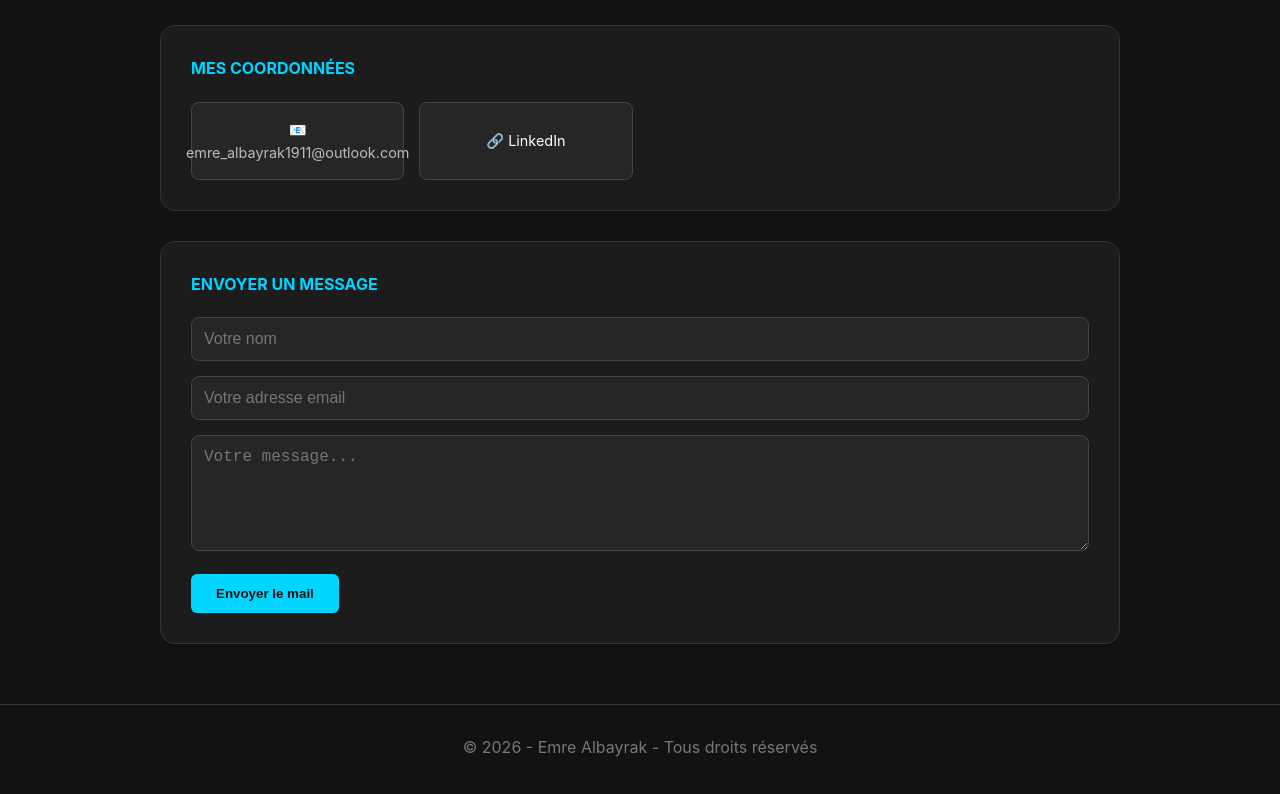
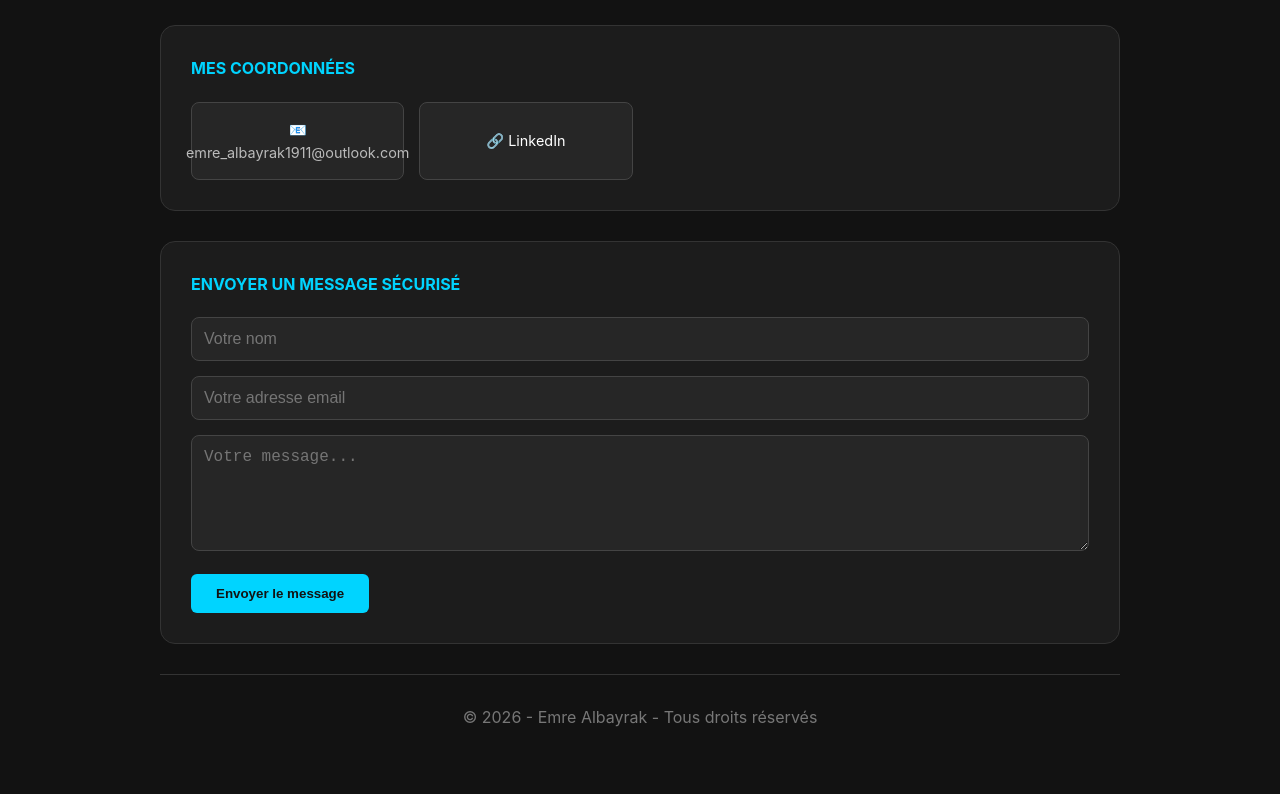
Before and after one commit to Emreabk/portfolioemre, a plain HTML site: page contact.html in a window 1280 px wide. Shown: the part 198-992 px from the top of the page. Drawn offline with Linux system fonts and the light colour scheme.

Commit message:
Add files via upload

```diff
--- a/contact.html
+++ b/contact.html
@@ -29,22 +29,25 @@
         </div>
 
 <div class="category-box">
-            <h3 class="category-title">Envoyer un message</h3>
-            <form action="mailto:emre_albayrak1911@outlook.com" method="post" enctype="text/plain" class="contact-form">
+    <h3 class="category-title">Envoyer un message sécurisé</h3>
+    <form action="https://formspree.io/f/xgooverd" method="POST" class="contact-form">
         <div class="form-group">
             <input type="text" name="nom" placeholder="Votre nom" required>
         </div>
+
         <div class="form-group">
             <input type="email" name="email" placeholder="Votre adresse email" required>
         </div>
+
         <div class="form-group">
             <textarea name="message" rows="5" placeholder="Votre message..." required></textarea>
         </div>
-                <button type="submit" class="btn-primary">Envoyer le mail</button>
+
+        <input type="text" name="_gotcha" style="display:none">
+
+        <button type="submit" class="btn-primary">Envoyer le message</button>
     </form>
 </div>
-    </main>
-
     <footer>
         <p>&copy; 2026 - Emre Albayrak - Tous droits réservés</p>
     </footer>
```
Lines whose indentation alone changed are shown as unchanged.
